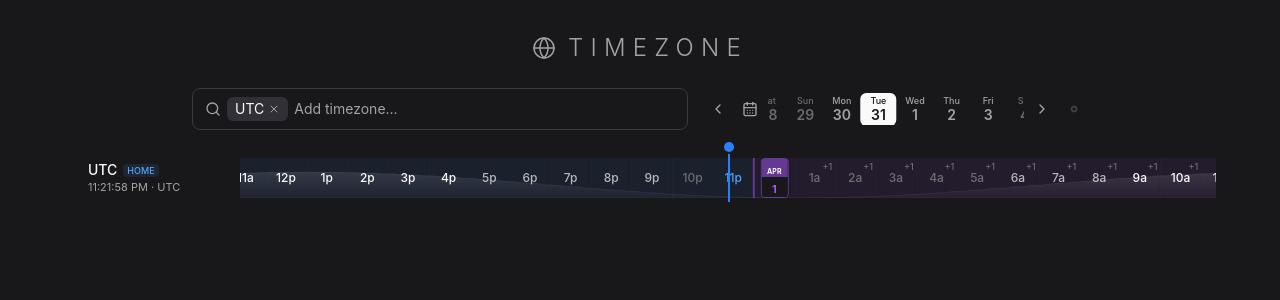
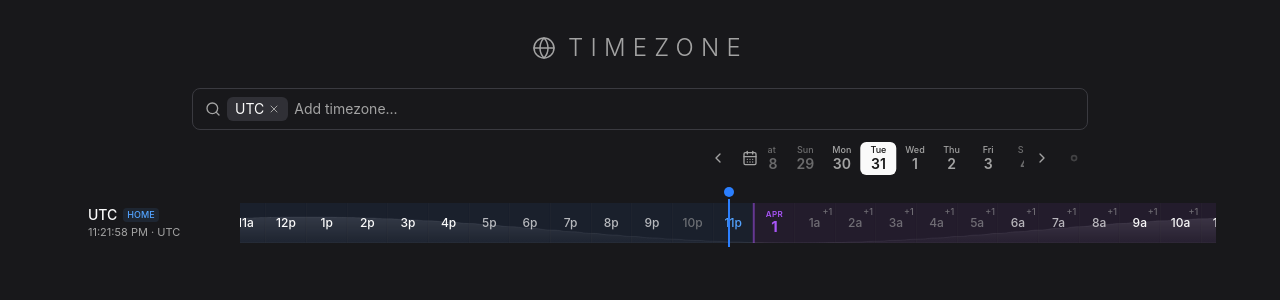
Before and after one commit to jeffjose/timezone, a SvelteKit app: page / in a window 1280 px wide. Shown: the top 300 px of the page. Built offline with nearby package versions, Linux system fonts and the light colour scheme.

Commit message:
Fix :30 timezone midnight date, redesign calendar icon, stack search/nav layout
- Fix dayOffset not incrementing when :30 timezone label hour rolls from 23 to 0
- Replace boxy calendar card with minimal stacked month/day text
- Move search box to full width with date nav right-aligned below

```diff
--- a/src/routes/+page.svelte
+++ b/src/routes/+page.svelte
@@ -418,10 +418,12 @@
 		// For :30/:45 offsets, strip is shifted so cell centers align with local hours.
 		// Round label to the hour at the cell center.
 		const labelHour = minutes >= 30 ? (localHour + 1) % 24 : localHour;
+		// If rounding pushed us past midnight (23→0), we've crossed into the next day
+		const adjustedDayOffset = (minutes >= 30 && localHour === 23) ? dayOffset + 1 : dayOffset;
 		const displayHour = labelHour % 12 || 12;
 		const period = labelHour < 12 ? 'AM' : 'PM';
 
-		return { displayHour, period, dayOffset };
+		return { displayHour, period, dayOffset: adjustedDayOffset };
 	}
 
 	function getTzHourValue(tz: string, utcHour: number): number {
@@ -591,10 +593,10 @@
 			<h1 class="text-2xl font-light tracking-[0.3em] text-muted-foreground">TIMEZONE</h1>
 		</div>
 
-		<!-- Search + Date nav row -->
-		<div class="w-full max-w-4xl flex items-center gap-4">
+		<!-- Search + Date nav -->
+		<div class="w-full max-w-4xl flex flex-col gap-3">
 			<!-- Search box -->
-			<div class="search-container relative flex-1">
+			<div class="search-container relative">
 				<div
 					class="flex items-center gap-1.5 rounded-lg border border-border bg-card px-3 py-2 transition-colors focus-within:border-muted-foreground/50 overflow-hidden"
 				>
@@ -665,7 +667,7 @@
 			</div>
 
 			<!-- Date navigator -->
-			<div class="flex items-center gap-1">
+			<div class="flex items-center gap-1 self-end">
 				<button
 					type="button"
 					onclick={() => shiftView(-24)}
@@ -900,13 +902,9 @@
 											>
 												{#if isMidnight}
 													{@const dateLabel = getMidnightDateLabel(tzHour.dayOffset)}
-													<div class="flex flex-col items-center rounded overflow-hidden shadow-sm" style="width: 28px; border: 1px solid {dayColor.border}">
-														<div class="w-full text-center leading-none py-px" style="background: {dayColor.border}; color: white">
-															<span class="text-[7px] font-bold tracking-wide">{dateLabel.month}</span>
-														</div>
-														<div class="w-full text-center leading-none py-0.5 bg-background">
-															<span class="text-[11px] font-bold" style="color: {dayColor.text}">{dateLabel.day}</span>
-														</div>
+													<div class="flex flex-col items-center gap-0">
+														<span class="text-[8px] font-semibold uppercase tracking-wider leading-none" style="color: {dayColor.text}">{dateLabel.month}</span>
+														<span class="text-[15px] font-bold leading-tight" style="color: {dayColor.text}">{dateLabel.day}</span>
 													</div>
 												{:else}
 													<span class="text-xs font-medium
```
